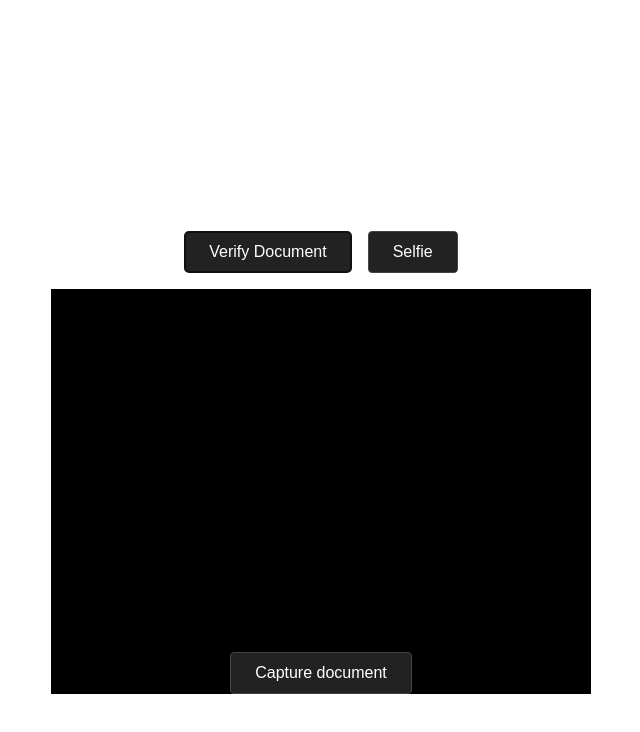
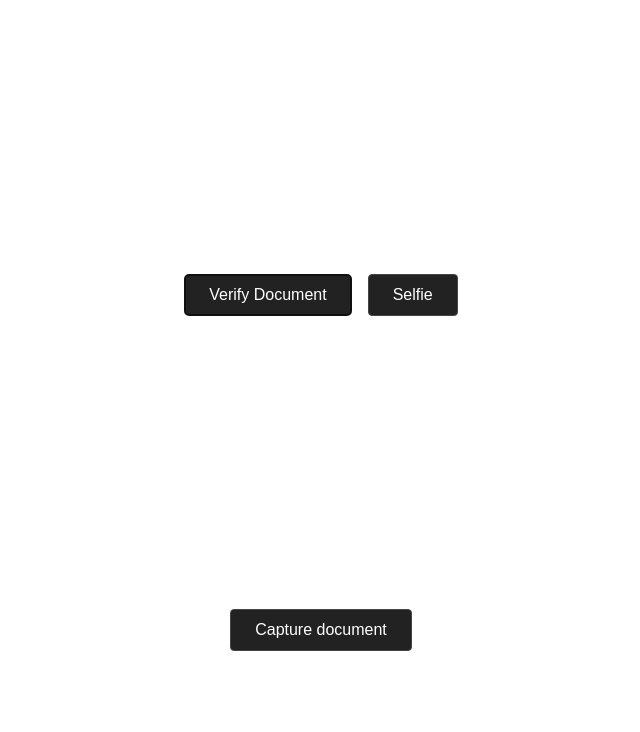
Before and after one commit to Pranjalshukla0/project, a React (Vite) app: page / in a window 1280 px wide. Both pictures are taken after a click on the button "Verify Document". Shown: the top 732 px of the page, without its empty margins (319-959 px from the left). Built offline with nearby package versions, Linux system fonts and the light colour scheme; no server answers.

Commit message:
document camera logic

```diff
--- a/src/App.css
+++ b/src/App.css
@@ -36,19 +36,8 @@ button:hover {
 }
 
 .camera-container {
-  display: flex;
-  flex-direction: column;
-  align-items: center;
-  justify-content: center;
   margin-top: 1rem;
-  width: 100%;
-  max-width: 600px;
-  aspect-ratio: 4 / 3; /* Keep camera frame stable */
-  background: black;
-  overflow: hidden;
-  position: relative;
 }
-
 
 .capture-btn {
   margin-top: 1rem;
@@ -63,3 +52,9 @@ button:hover {
   border: 2px solid #444;
   border-radius: 6px;
 }
+
+.webcam {
+  width: 100%;
+  height: 100%;
+  object-fit: cover;
+}
--- a/src/App.jsx
+++ b/src/App.jsx
@@ -42,6 +42,7 @@ function App() {
             screenshotFormat="image/jpeg"
             width={540}
             height={380}
+             className="webcam"
             videoConstraints={videoConstraints}
           />
           <button className="capture-btn" onClick={capturePhoto}>
```
